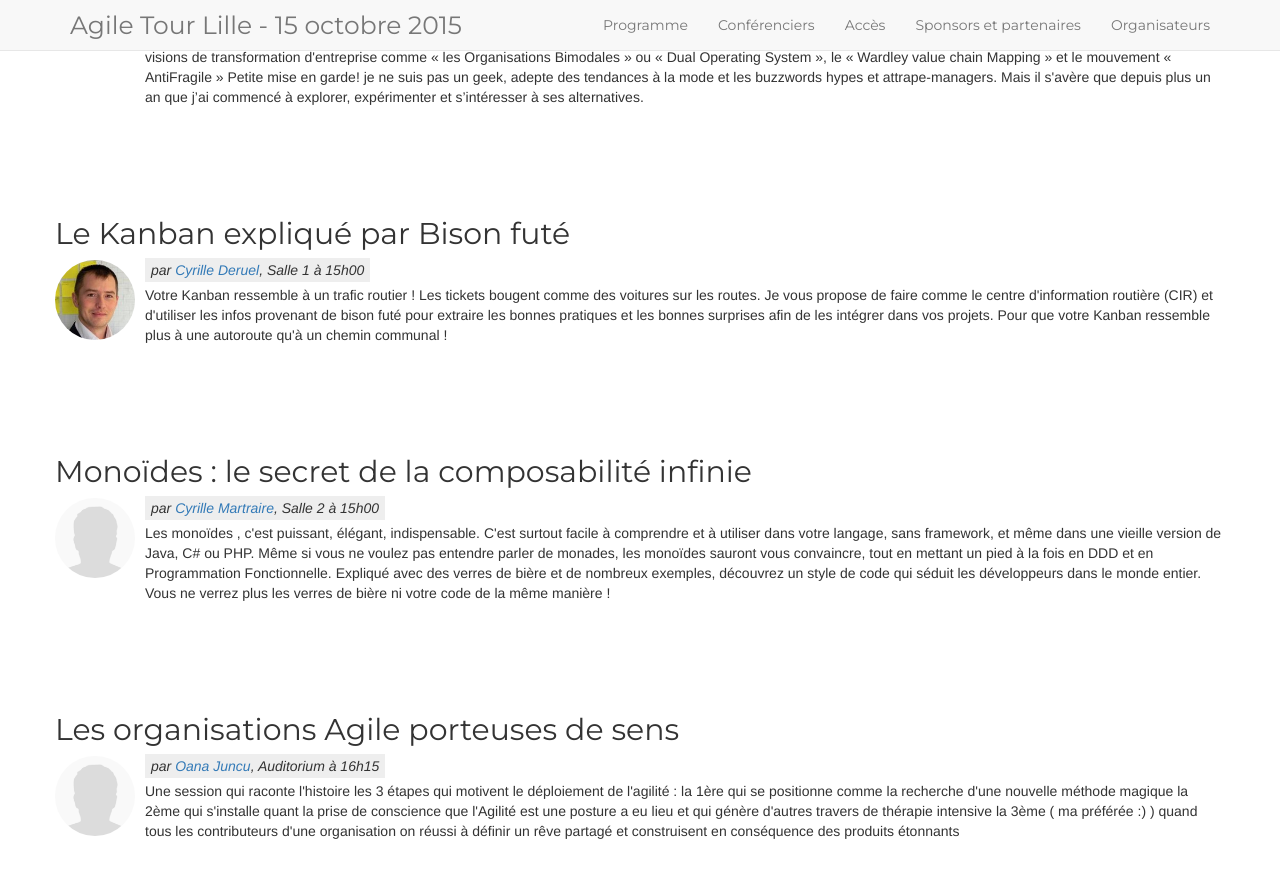
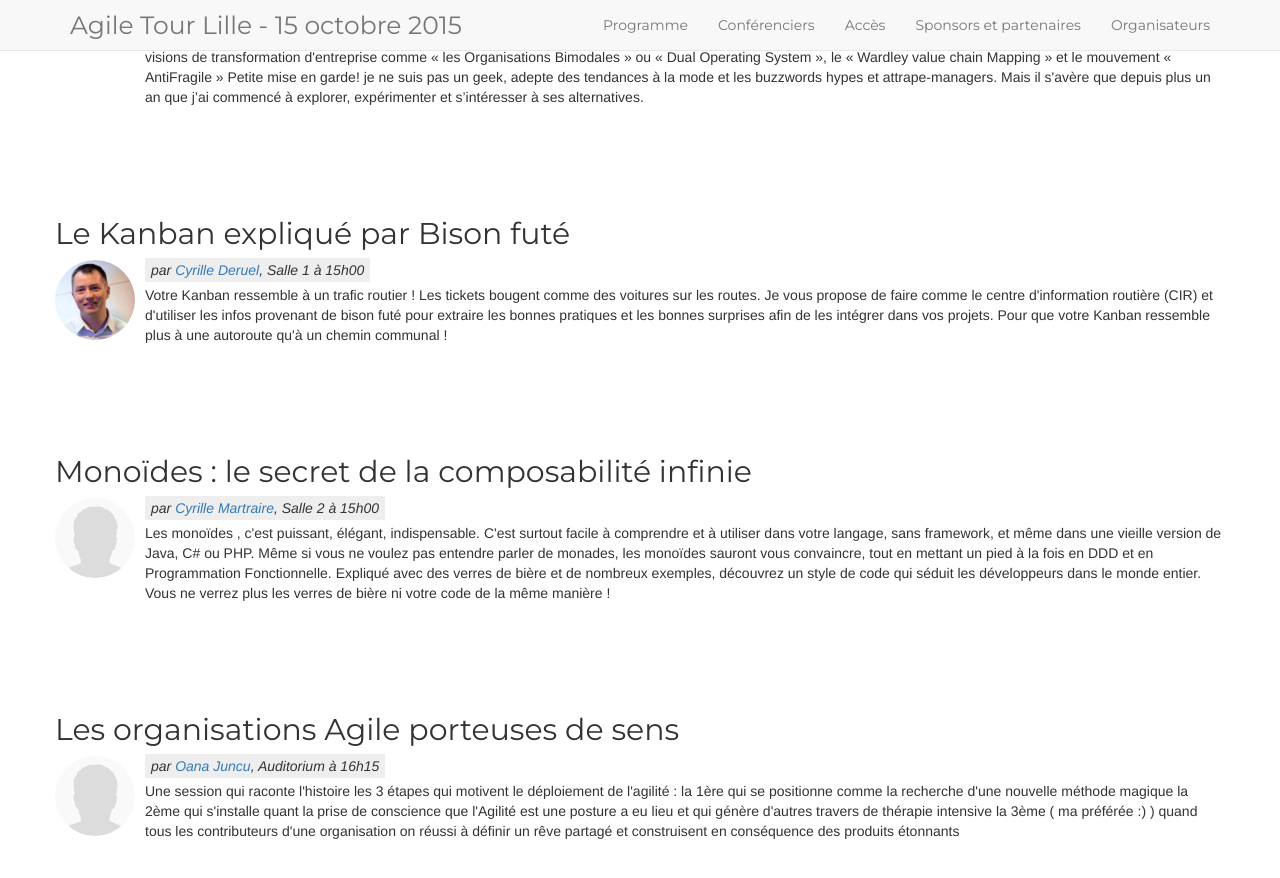
Before and after one commit to jak78/agile-tour-lille-2017, a Jekyll site: the page built from 99-talks.html, in a window 1280 px wide and 900 px high, scrolled down 4926 px. Shown: the top 878 px of the window. Built offline with Jekyll 4.4.1, drawn with Linux system fonts in a browser that asks for light colours; nearby versions of some CDN libraries.

Commit message:
update Cyrille Deruel photo

```diff
--- a/_data/speakers.yml
+++ b/_data/speakers.yml
@@ -14,7 +14,7 @@
   photo: jean-laurent_de-morlhon.jpg
 - name: Cyrille Deruel
   bio: " "
-  photo: cyrille_deruel.jpg
+  photo: Cyrille_Deruel_2.jpg
 - name: Erik Talboom
   bio: " "
   photo: eric_talboom.jpg
```
Also changed, not shown: img/speakers/Cyrille-Deruel.jpeg (deleted), img/speakers/Cyrille_Deruel_2.jpg (added), img/speakers/cyrille_deruel.jpg (deleted).
